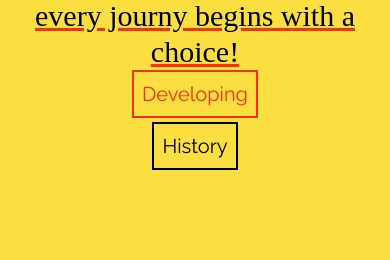
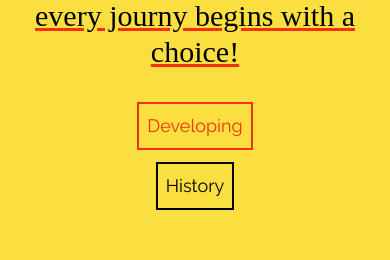
Before and after one commit to LilaSarfson/portfolio2025, a React (Create React App) app: page / in a window 390 px wide. Shown: the part 372-632 px from the top of the page. Built offline with nearby package versions, Linux system fonts and the light colour scheme; a web font is replaced by a local one.

Commit message:
otro comit

```diff
--- a/src/components/ListChoice.js
+++ b/src/components/ListChoice.js
@@ -7,9 +7,9 @@ const [historyon, setHistoryOn] = useState(false)
      }
 
     return(
-            <ul className="flex flex-col sm:flex-row justify-center items-center m-auto h-1/3 w-2/3 gap-1 sm:gap-2 text-xl sm:text-2xl 2xl:text-3xl font-rale">
-                <li className=" hover:animate-pulse border-solid border-2 border-rojo  text-rojo p-2"><a href="#developer">Developing</a></li>
-                <li onClick={()=>props.displayToParent(displayOn())} className="hover:animate-pulse  border-solid border-2 border-black p-2"><a href='#historian' > History</a> </li>
+            <ul className="flex flex-col sm:flex-row justify-center items-center m-auto  w-2/3 gap-3 sm:gap-2 text-lg sm:text-2xl 2xl:text-3xl font-rale">
+                <li className=" hover:animate-bounce border-solid border-2 border-rojo  text-rojo p-2"><a href="#developer">Developing</a></li>
+                <li onClick={()=>props.displayToParent(displayOn())} className="hover:animate-bounce border-solid border-2 border-black p-2"><a href='#historian' > History</a> </li>
             </ul>
     )
 }
--- a/src/pages/AboutMeView.js
+++ b/src/pages/AboutMeView.js
@@ -22,7 +22,7 @@ export default function AboutMe (){
                     </ul>
                 </div>
                 <div className='flex flex-col gap-4 items-center md:w-6/12 w-full'>
-                    <img className='sm:w-6/12 md:w-8/12 w-6/12 outline outline-offset-2 outline-4 outline-black' src={perfil}/>
+                    <img className=' md:w-8/12 w-6/12 2xl:w-6/12 outline outline-offset-2 outline-4 outline-black' src={perfil}/>
                     <div className='text-md text-black w-full text-center w-5/6'>
                             <p className=' font-bold'>Tecnologías que he usado recientemente:</p>
                         <ul className='flex flex-row gap-2 sm:gap-8 mb-4 flex-wrap justify-center'>
--- a/src/pages/HomeView.js
+++ b/src/pages/HomeView.js
@@ -4,7 +4,7 @@ import perfil from '../assets/perfil1910.svg'
 export default function HomeView (props){
    return(
    <section className="w-5/6 sm:h-full sm:w-4/6 2xl:w-3/6 m-auto sm:py-24">
-        <div className="flex flex-col items-center h-full sm:gap-18">
+        <div className="flex flex-col items-center h-full gap-8 sm:gap-18">
             <div className="flex flex-col justify-center w-full h-4/6 items-center mt-4 font-narko">
                 <ProfileApp src={perfil}/>
             </div>
```
